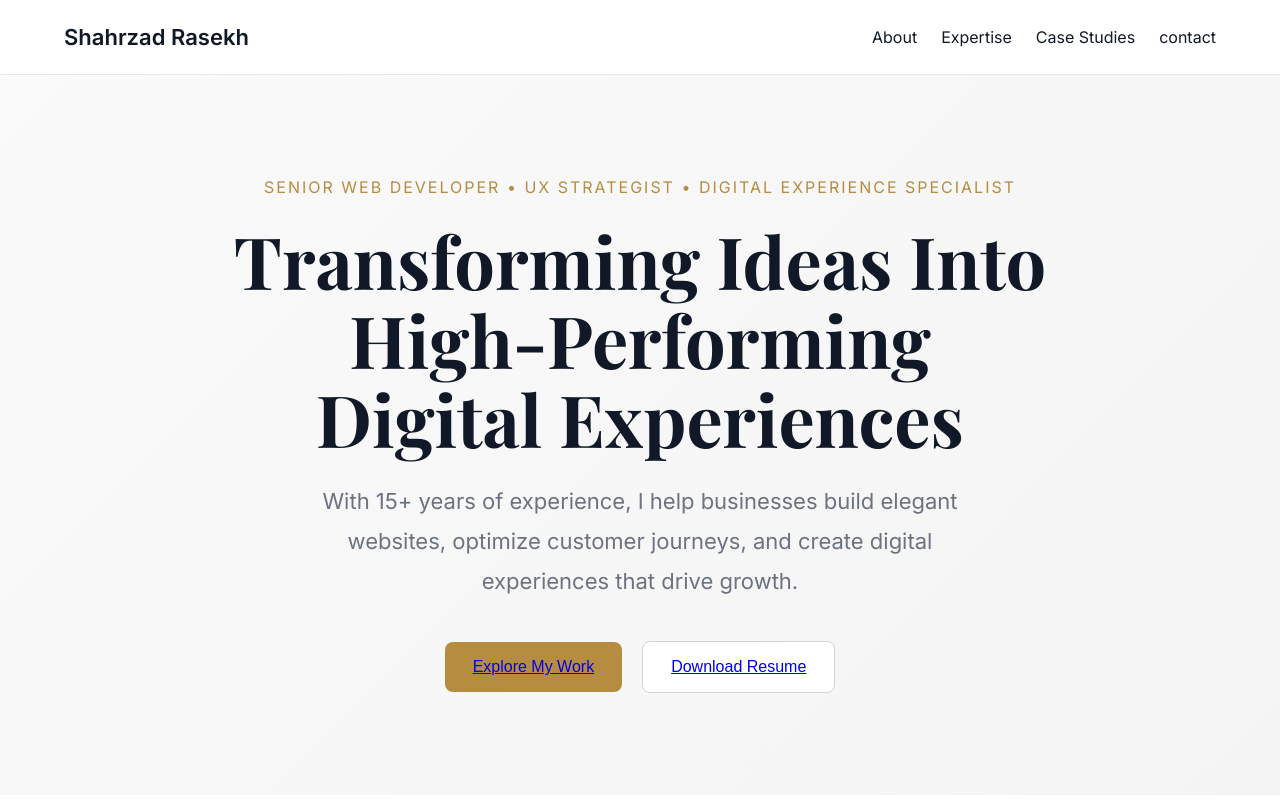
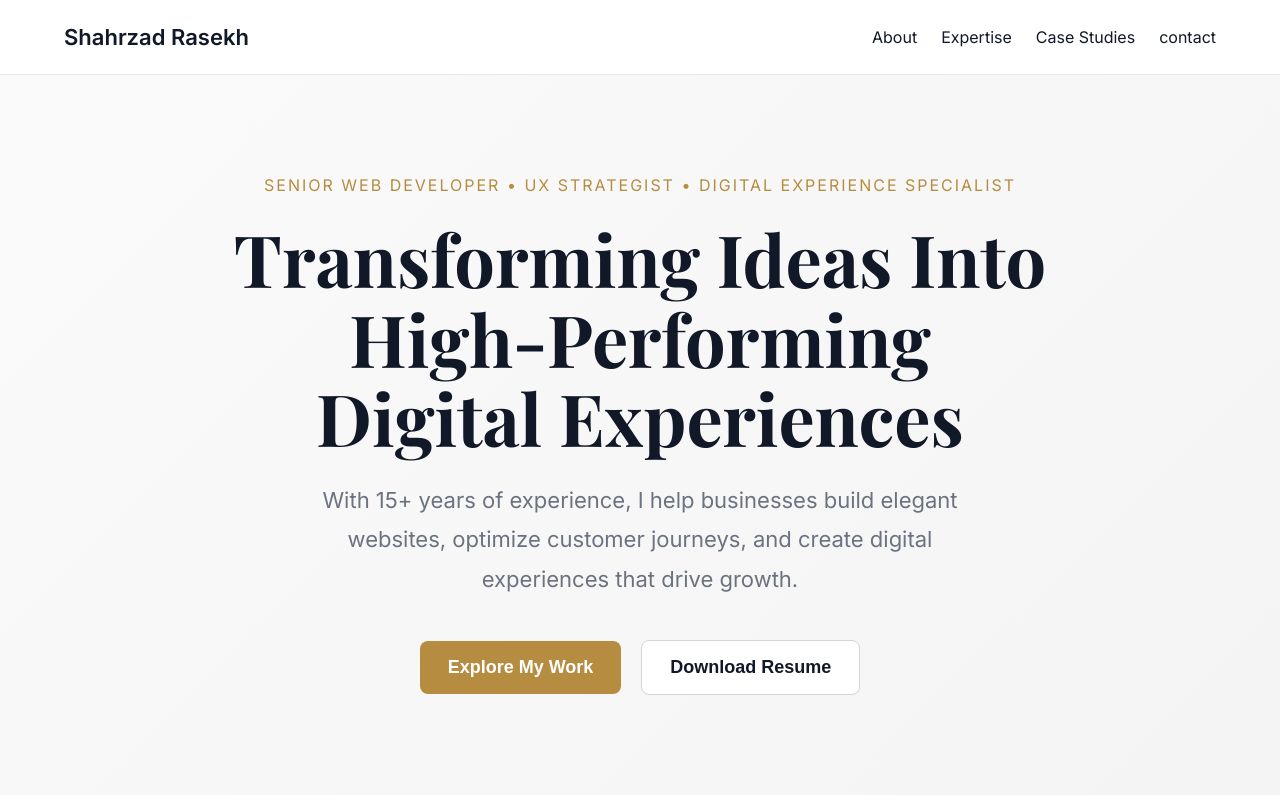
Before and after one commit to ShahrzadRasekh/Portfolio-Shahrzad-2026, a React (Vite) app: page / in a window 1280 px wide. Shown: the top 800 px of the page. Built offline with nearby package versions, Linux system fonts and the light colour scheme.

Commit message:
changebuttonsstyle

```diff
--- a/src/index.css
+++ b/src/index.css
@@ -121,6 +121,27 @@ h3 {
 .hero-buttons button {
   transition: all 0.3s ease;
 }
+
+
+.hero-buttons a {
+  text-decoration: none;
+}
+
+.primary-btn {
+  color: white;
+}
+
+.secondary-btn {
+  color: #111827;
+}
+
+.primary-btn,
+.secondary-btn {
+  font-size: 18px;
+  font-weight: 600;
+  text-decoration: none;
+}
+
 
 .hero-buttons button:hover {
   transform: translateY(-3px);
@@ -369,14 +390,21 @@ h3 {
 }
 
 .contact-links a {
+  background: white;
+  color: #111827;
+
+  border: 1px solid #d1d5db;
+
+  text-decoration: none;
+
   padding: 14px 28px;
+
   border-radius: 999px;
-  background: #111827;
+
+  transition: all 0.3s ease;
+}
+.contact-links a:hover {
+  background: #B68D40;
   color: white;
-  text-decoration: none;
-  transition: 0.3s;
+  border-color: #B68D40;
 }
-
-.contact-links a:hover {
-  transform: translateY(-3px);
-}
```
